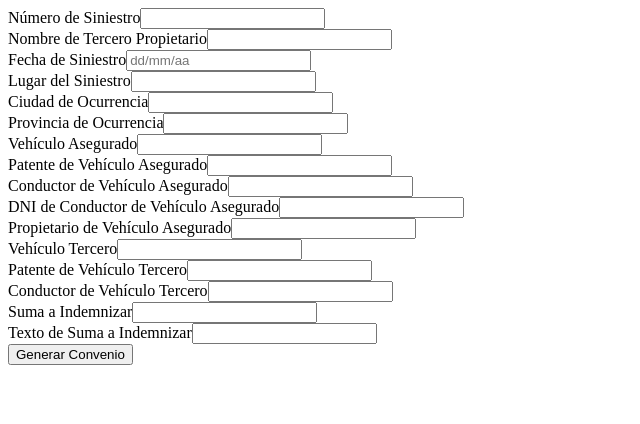
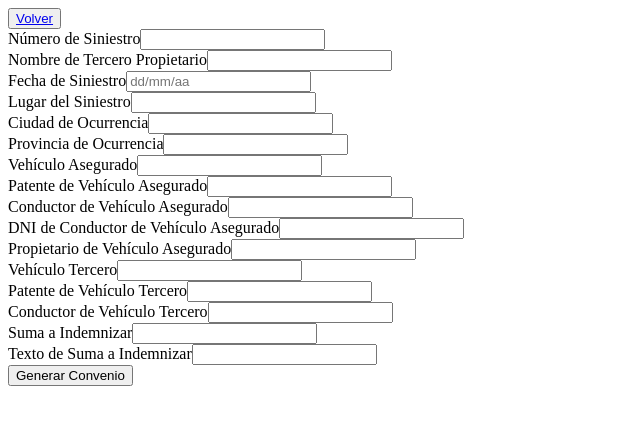
Before and after one commit to Augusto-Fernandez/generador-convenios, a React (Vite) app: page /#/convenio-simple in a window 1280 px wide. Shown: the top 424 px of the page, without its empty margins (0-640 px from the left). Built offline with nearby package versions, Linux system fonts and the light colour scheme.

Commit message:
Se hizo boton de volver

```diff
--- a/src/ui/components/ConvenioConHonorarios.jsx
+++ b/src/ui/components/ConvenioConHonorarios.jsx
@@ -1,4 +1,5 @@
 import { useForm } from "react-hook-form"
+import { Link } from "react-router-dom";
 
 const ConvenioConHonorarios = () => {
     const { register, handleSubmit, formState: { errors } } = useForm();
@@ -13,6 +14,9 @@
 
     return (
         <div>
+            <button>
+                <Link to="/">Volver</Link>
+            </button>
             <form onSubmit={handleSubmit(onSubmit)} className="border border-black">
                 <div>
                     <label>Número de Siniestro</label>
--- a/src/ui/components/ConvenioSimple.jsx
+++ b/src/ui/components/ConvenioSimple.jsx
@@ -1,4 +1,5 @@
 import { useForm } from "react-hook-form"
+import { Link } from "react-router-dom";
 
 const ConvenioSimple = () => {
     const { register, handleSubmit, formState: { errors } } = useForm();
@@ -13,6 +14,9 @@
 
     return (
         <div>
+            <button>
+                <Link to="/">Volver</Link>
+            </button>
             <form onSubmit={handleSubmit(onSubmit)} className="border border-black">
                 <div>
                     <label>Número de Siniestro</label>
```
